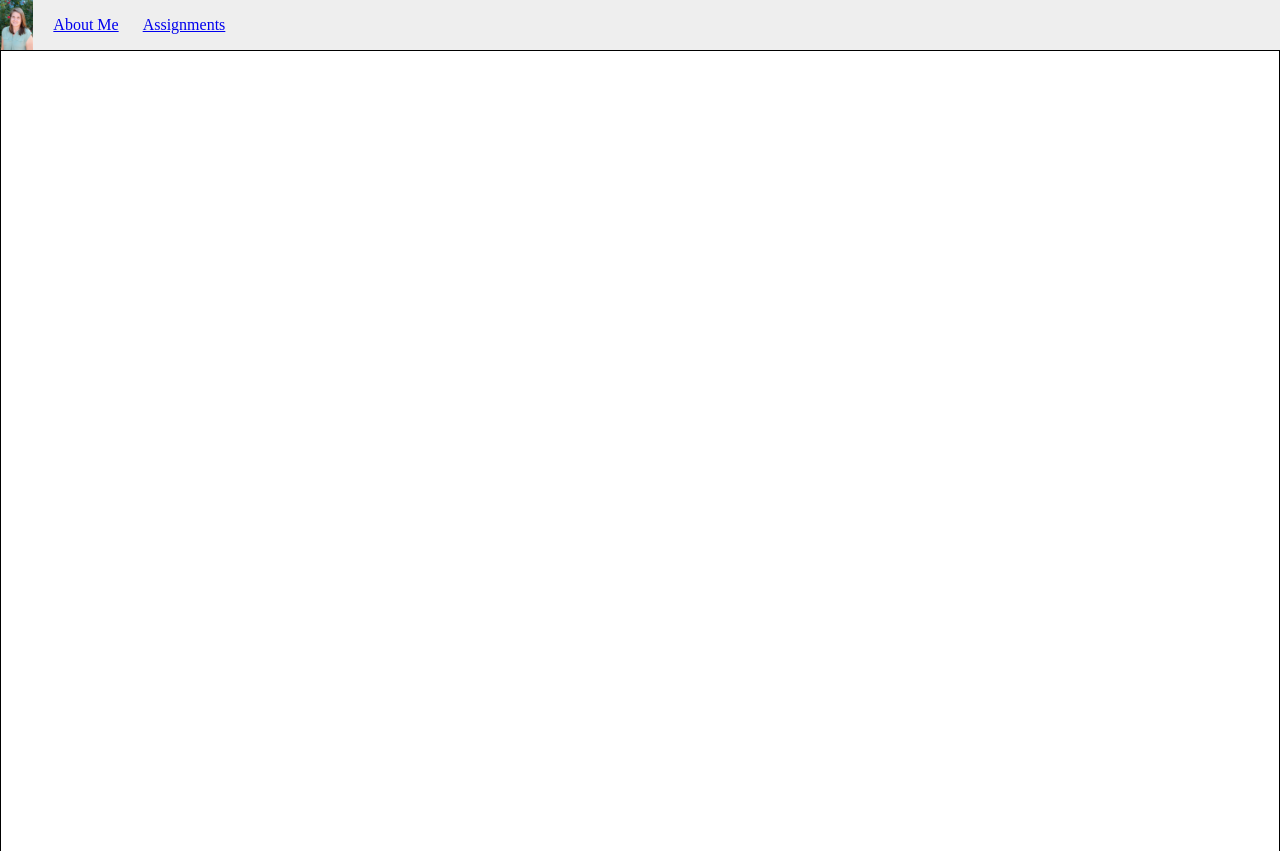
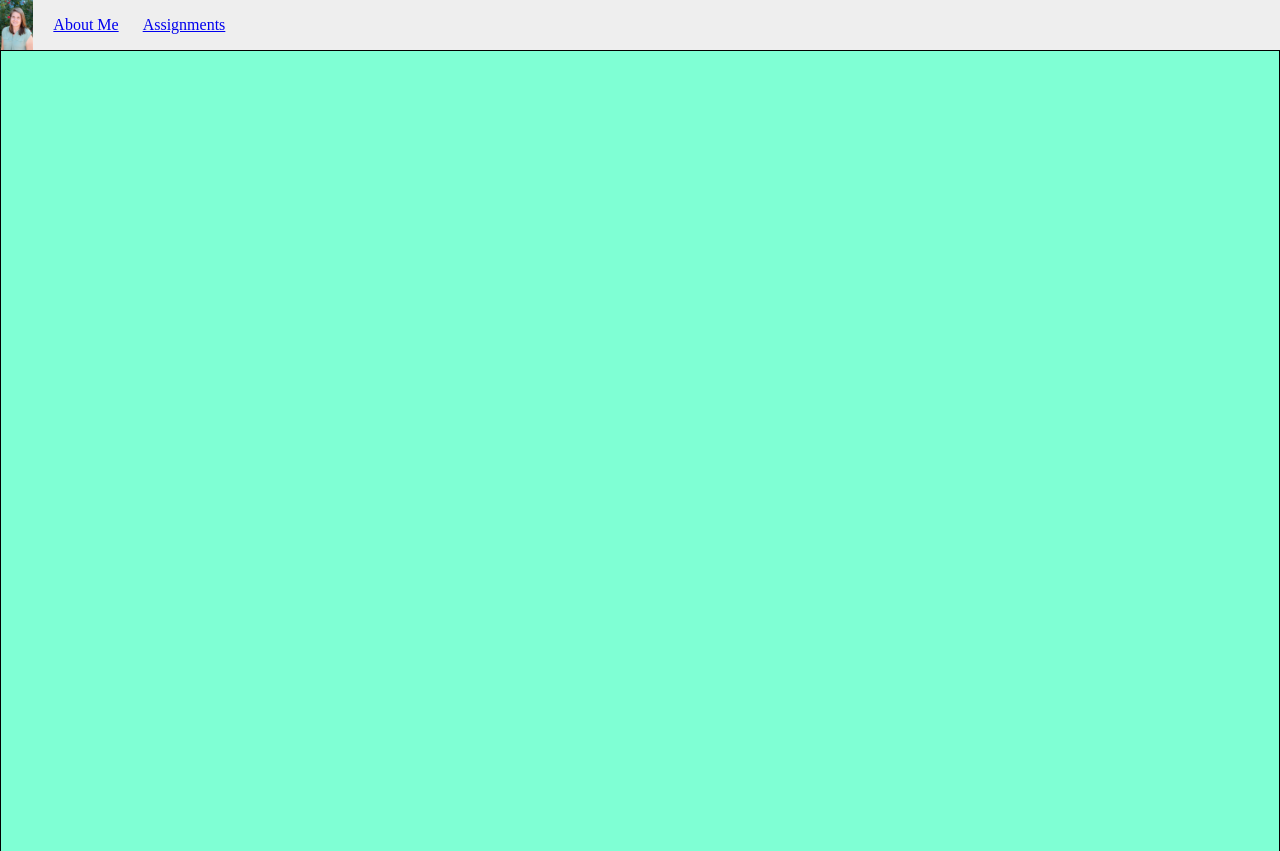
Before and after one commit to jmhobbs29/WebProgramming6930, a plain HTML site: page index.html in a window 1280 px wide. Shown: the top 851 px of the page. Drawn offline with Linux system fonts and the light colour scheme.

Commit message:
backgroun update

```diff
--- a/style.css
+++ b/style.css
@@ -53,7 +53,7 @@ footer {
 #intro {
     /*background-image: linear-gradient(rgba(255,255,255,0.75),rgba(255,255,255,0.75)), url('https://www.pngkit.com/png/detail/877-8770741_free-north-carolina-outline-with-home-on-border.png');
     */
-    color: aquamarine
+    background-color: aquamarine
 }
 
 #assignments {
```
